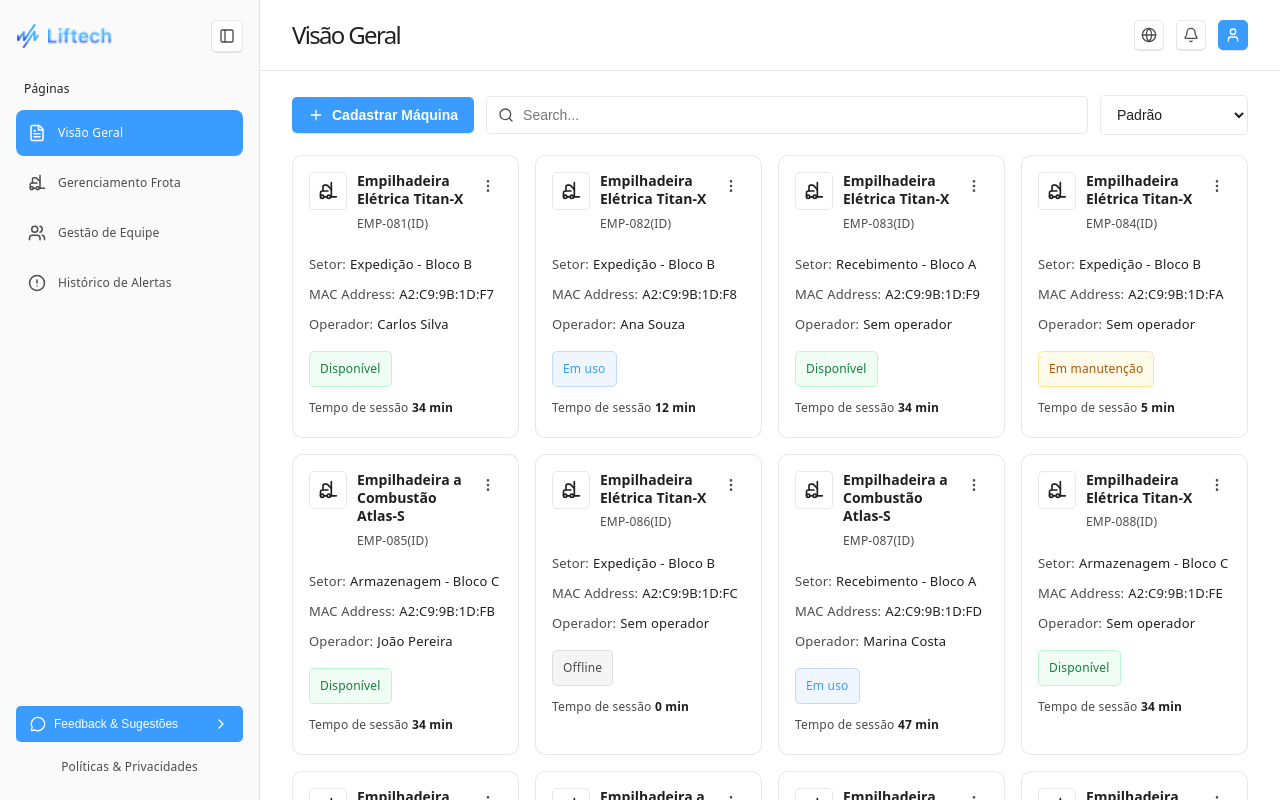
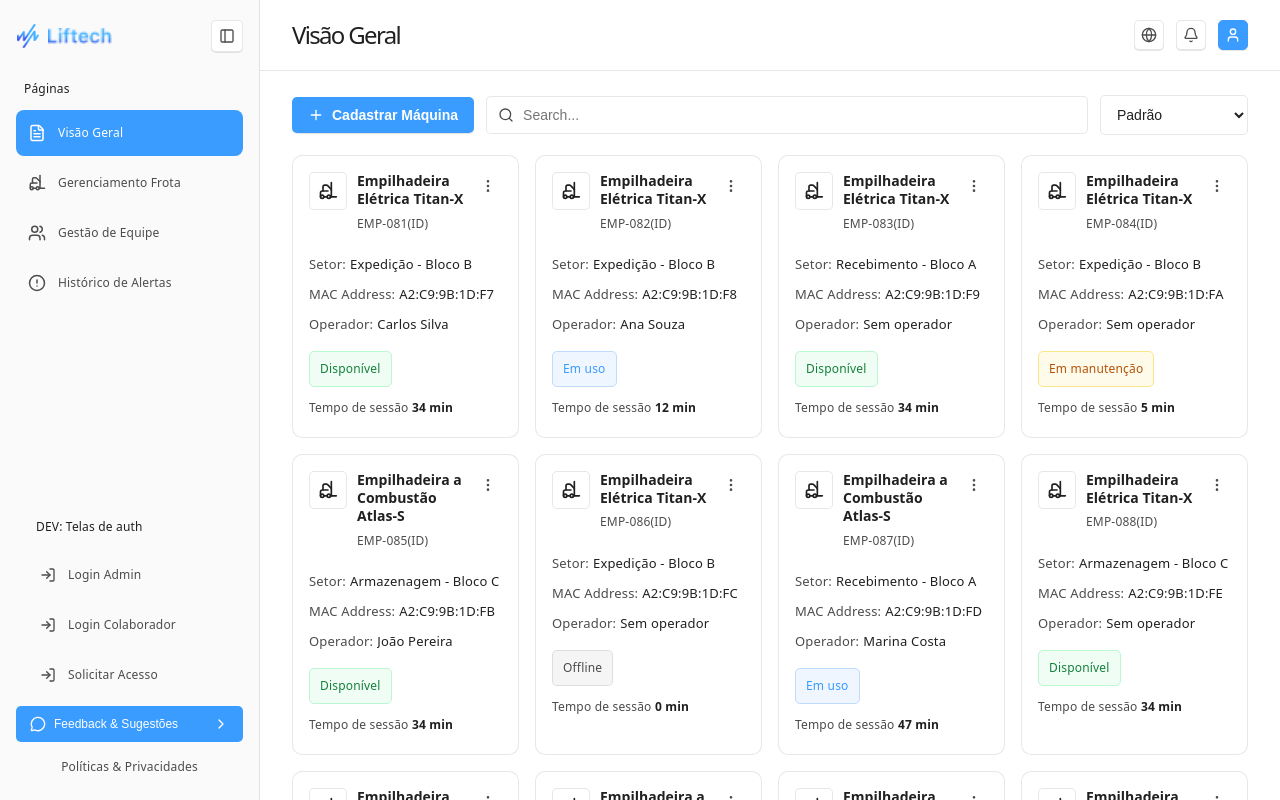
Before and after one commit to RomuuloGoncalves/Liftech, a React (Vite) app in the folder Frontend/: page / in a window 1280 px wide. Built offline with nearby package versions, Linux system fonts and the light colour scheme.

Commit message:
chore(sidebar): add temporary dev links to auth screens

```diff
--- a/Frontend/src/components/layout/Sidebar.tsx
+++ b/Frontend/src/components/layout/Sidebar.tsx
@@ -6,6 +6,7 @@ import {
   ChevronRight,
   FileText,
   Forklift,
+  LogIn,
   MessageCircle,
   Menu,
   PanelLeft,
@@ -30,6 +31,12 @@ const NAV_ITEMS: NavItem[] = [
   { to: '/frota', labelKey: 'navigation.fleet', icon: Forklift },
   { to: '/equipe', labelKey: 'navigation.team', icon: Users },
   { to: '/alertas', labelKey: 'navigation.alerts', icon: AlertCircle },
+]
+
+const TEMP_AUTH_LINKS: { to: string; label: string }[] = [
+  { to: '/login', label: 'Login Admin' },
+  { to: '/login/colaborador', label: 'Login Colaborador' },
+  { to: '/solicitar-acesso', label: 'Solicitar Acesso' },
 ]
 
 function readStoredCollapsed(): boolean {
@@ -170,6 +177,26 @@ const Sidebar: React.FC = () => {
 
         <div className={styles.spacer} />
 
+        {!showCollapsedLayout && (
+          <div style={{ padding: '0 12px 8px', display: 'flex', flexDirection: 'column', gap: 4 }}>
+            <p className={styles.sectionLabel}>DEV: Telas de auth</p>
+            {TEMP_AUTH_LINKS.map(({ to, label }) => (
+              <Link
+                key={to}
+                to={to}
+                className={styles.navLink}
+                onClick={isMobile ? closeMobileDrawer : undefined}
+                style={{ fontSize: 12 }}
+              >
+                <span className={styles.navIcon}>
+                  <LogIn size={16} />
+                </span>
+                <span className={styles.navLabel}>{label}</span>
+              </Link>
+            ))}
+          </div>
+        )}
+
         <div className={styles.footer}>
           <button type="button" className={styles.feedbackButton}>
             <span className={styles.feedbackLabel}>
```
